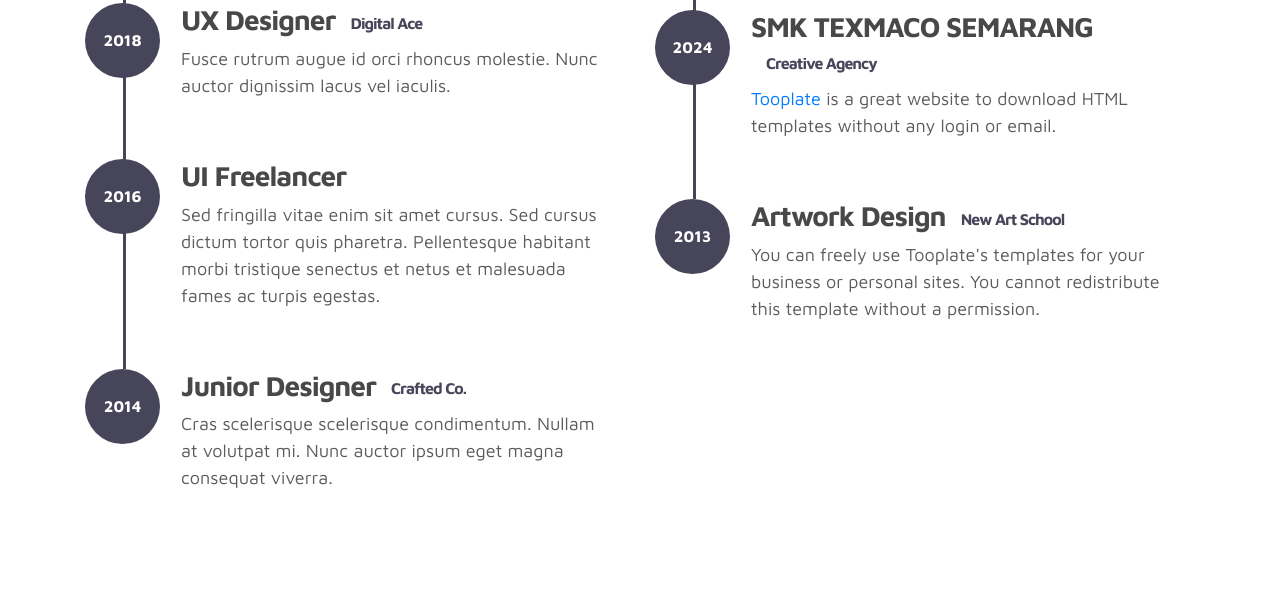
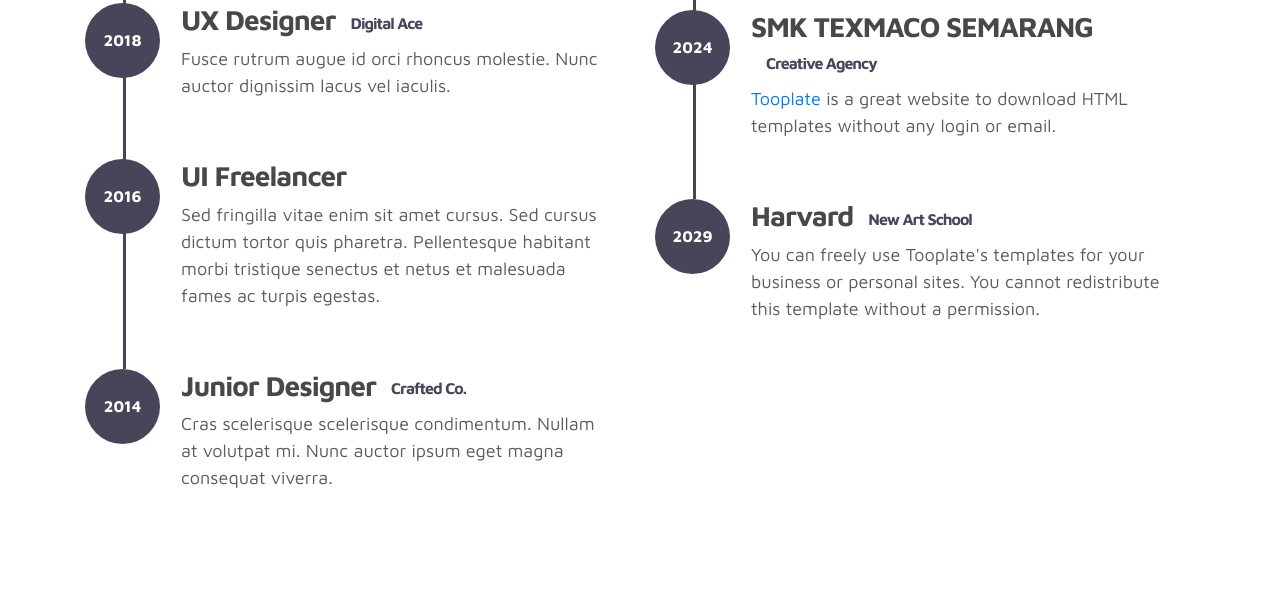
Before and after one commit to zaidSaiful22/portofolio, a plain HTML site: page index.html in a window 1280 px wide. Shown: the part 1906-2509 px from the top of the page. Drawn offline with Linux system fonts and the light colour scheme.

Commit message:
Update index.html

```diff
--- a/index.html
+++ b/index.html
@@ -228,10 +228,10 @@ https://www.tooplate.com/view/2115-marvel
 
                         <div class="timeline-wrapper">
                             <div class="timeline-yr">
-                                <span>2013</span>
+                                <span>2029</span>
                             </div>
                             <div class="timeline-info">
-                                <h3><span>Artwork Design</span><small>New Art School</small></h3>
+                                <h3><span>Harvard</span><small>New Art School</small></h3>
                                 <p>You can freely use Tooplate's templates for your business or personal sites. You cannot redistribute this template without a permission.</p>
                             </div>
                         </div>
```
